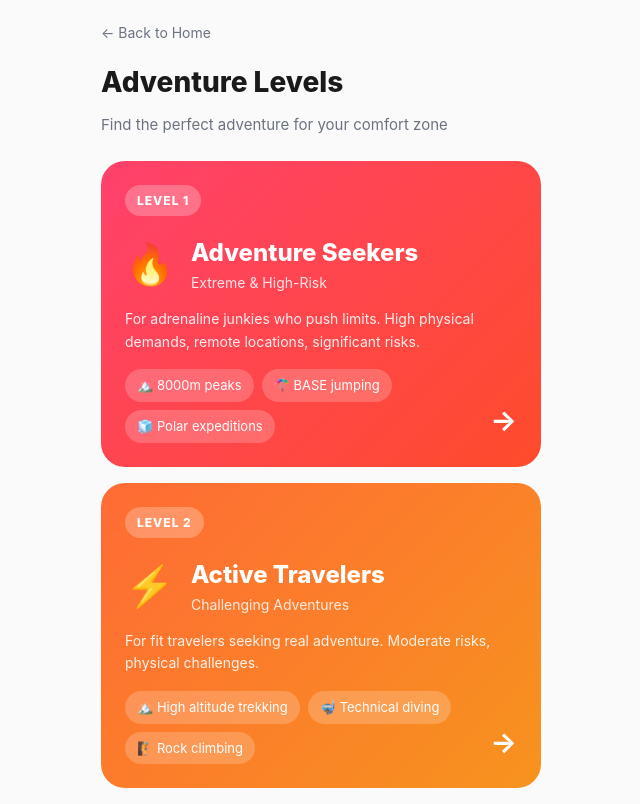
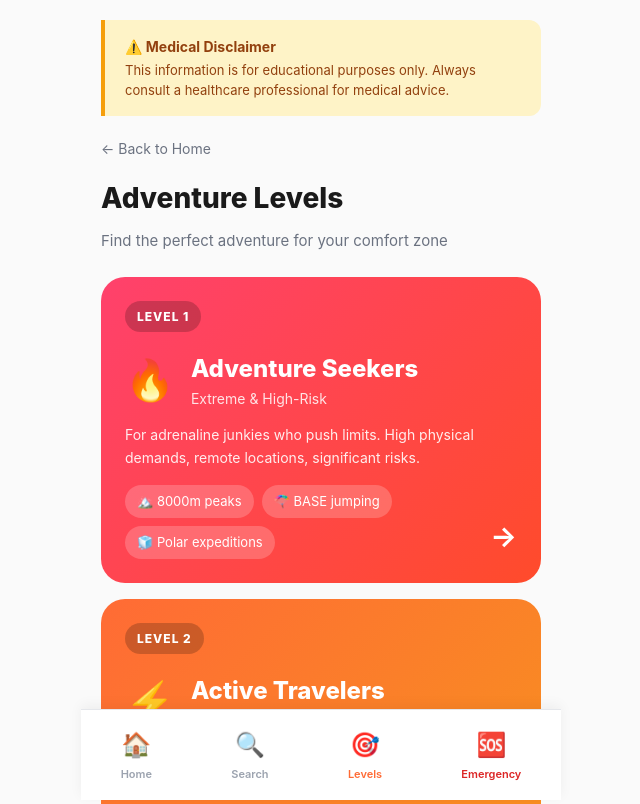
Before and after one commit to jessesec2000/travelhealthkit-web, a website: page adventure-levels.html in a window 1280 px wide. Shown: the top 804 px of the page, without its empty margins (319-959 px from the left). Drawn offline with Linux system fonts and the light colour scheme.

Commit message:
Update adventure-levels.html with navigation and disclaimer

```diff
--- a/adventure-levels.html
+++ b/adventure-levels.html
@@ -4,6 +4,7 @@
     <meta charset="UTF-8">
     <meta name="viewport" content="width=device-width, initial-scale=1.0">
     <title>Adventure Levels - TravelHealthKit</title>
+    <link rel="stylesheet" href="shared-nav.css">
     <style>
         * { margin: 0; padding: 0; box-sizing: border-box; }
         body {
@@ -118,8 +119,14 @@
         }
     </style>
 </head>
-<body>
+<body class="has-bottom-nav">
     <div class="container">
+        <!-- Medical Disclaimer -->
+        <div class="medical-disclaimer">
+            <strong>⚠️ Medical Disclaimer</strong>
+            This information is for educational purposes only. Always consult a healthcare professional for medical advice.
+        </div>
+
         <a href="index.html" class="back-button">← Back to Home</a>
 
         <div class="header">
@@ -203,5 +210,25 @@
             <div class="arrow">→</div>
         </div>
     </div>
+
+    <!-- Bottom Navigation -->
+    <nav class="bottom-nav">
+        <a href="index.html" class="bottom-nav-item">
+            <span class="bottom-nav-icon">🏠</span>
+            <span>Home</span>
+        </a>
+        <a href="search.html" class="bottom-nav-item">
+            <span class="bottom-nav-icon">🔍</span>
+            <span>Search</span>
+        </a>
+        <a href="adventure-levels.html" class="bottom-nav-item active">
+            <span class="bottom-nav-icon">🎯</span>
+            <span>Levels</span>
+        </a>
+        <a href="emergency-protocols.html" class="bottom-nav-item emergency">
+            <span class="bottom-nav-icon">🆘</span>
+            <span>Emergency</span>
+        </a>
+    </nav>
 </body>
 </html>
```
